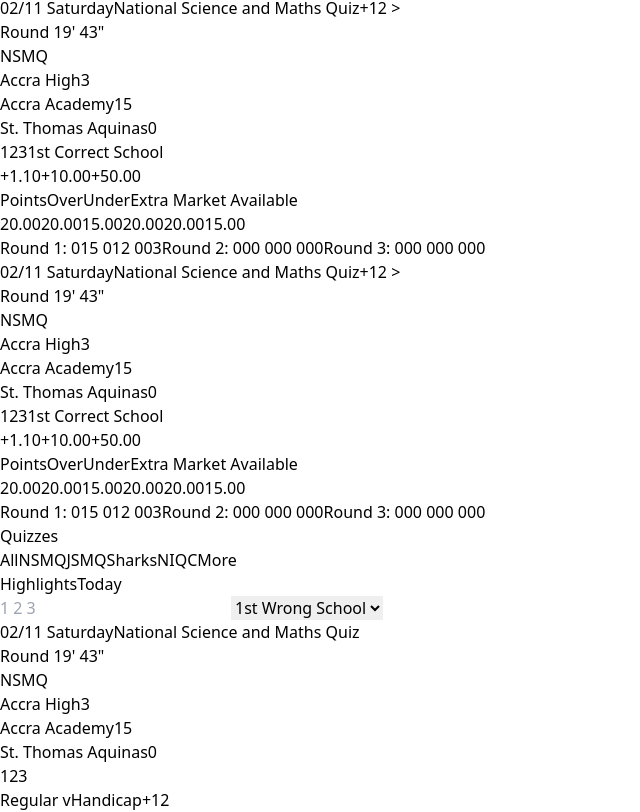
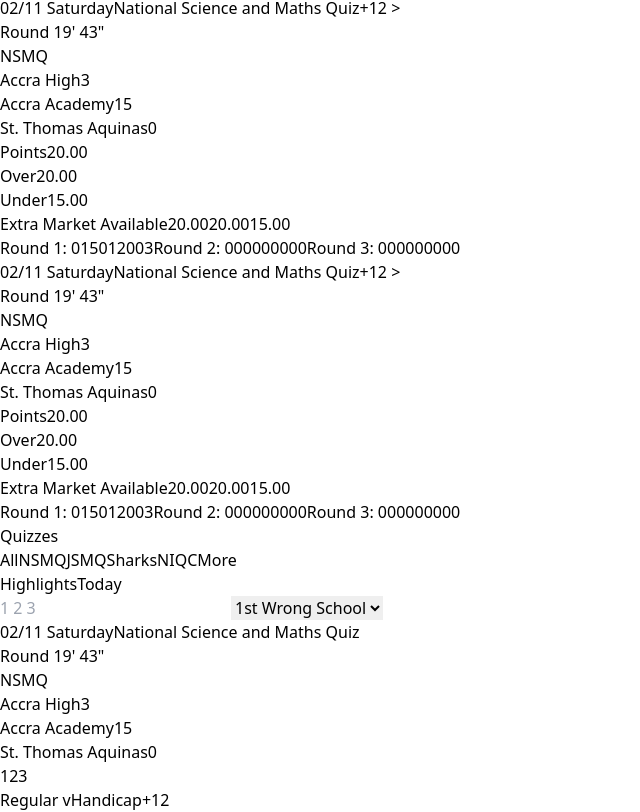
Before and after one commit to Bhankid/smartybet, a Next.js app: page / in a window 1280 px wide. Shown: the part 1270-2082 px from the top of the page, without its empty margins (0-640 px from the left). Built offline with nearby package versions, Linux system fonts and the light colour scheme.

Commit message:
desktop 1.1

```diff
--- a/src/app/page.js
+++ b/src/app/page.js
@@ -3,15 +3,15 @@
 import React, { useState, useEffect } from "react";
 
 export default function Home() {
-  const [activeTab, setActiveTab] = useState("betslip");
+  const [activeTab, setActiveTab] = useState("Betslip");
   const [currentIndex, setCurrentIndex] = useState(0);
 
   const imageUrls = [
-    "https://i.postimg.cc/k42xgTxX/quiz.jpg",
-    "https://i.postimg.cc/FFqLDb00/24.jpg",
-    "https://i.postimg.cc/BZcv1xMq/OIP.jpg",
-    "https://i.postimg.cc/KvRdybKd/OIP-1.jpg",
-    "https://i.postimg.cc/25fJvBHD/OIP-2.jpg",
+    "https://i.postimg.cc/cHz908yn/quiz.jpg",
+    "https://i.postimg.cc/gJjSCH5p/24.jpg",
+    "https://i.postimg.cc/FzJPRsNn/OIP.jpg",
+    "https://i.postimg.cc/G3WRj48t/OIP-1.jpg",
+    "https://i.postimg.cc/XYKzdJFR/OIP-2.jpg",
   ];
 
   const cardsData = [
@@ -122,7 +122,7 @@
       <div className="w-3/5 p-4">
         {/* Image Slider */}
         <div className="bg-white p-4 rounded-lg shadow-md mb-4">
-          <div className="w-full overflow-hidden rounded-lg">
+          <div className="w-full h-60 overflow-hidden rounded-lg">
             <img
               src={imageUrls[currentIndex]}
               alt={`Featured Image ${currentIndex + 1}`}
@@ -143,7 +143,6 @@
                   key={index}
                   className="bg-gray-50 rounded-lg shadow p-4 flex-shrink-0"
                 >
-
                   <div className="flex justify-between items-center mb-2">
                     <span className="text-sm font-semibold">
                       Best Odds <i className="fas fa-fire text-red-500"></i>
@@ -199,8 +198,6 @@
           </div>
         </div>
 
-
-
         {/* Live Quizzes Section */}
         <div className="bg-white rounded-lg shadow-md p-4 mb-4">
           <div className="border-b pb-2 mb-4">
@@ -255,33 +252,20 @@
                 </div>
               </div>
               <div className="flex justify-between items-center mb-2">
-                <div className="flex space-x-2">
-                  <button className="border rounded p-2 w-12">1</button>
-                  <button className="border rounded p-2 w-12">2</button>
-                  <button className="border rounded p-2 w-12">3</button>
-                  <button className="border rounded p-2 w-12">
-                    1st Correct School
-                  </button>
+                <div className="flex flex-col items-center space-y-1">
+                  <span>Points</span>
+                  <button className="border rounded p-2 w-20">20.00</button>
                 </div>
-                <div className="flex space-x-2">
-                  <button className="border rounded p-2 w-12">+1.10</button>
-                  <button className="border rounded p-2 w-12">+10.00</button>
-                  <button className="border rounded p-2 w-12">+50.00</button>
+                <div className="flex flex-col items-center space-y-1">
+                  <span>Over</span>
+                  <button className="border rounded p-2 w-20">20.00</button>
                 </div>
-              </div>
-              <div className="flex justify-between items-center mb-2">
-                <div className="flex space-x-2">
-                  <button className="border rounded p-2 w-20">Points</button>
-                  <button className="border rounded p-2 w-20">Over</button>
-                  <button className="border rounded p-2 w-20">Under</button>
-                  <button className="border rounded p-2 w-20">
-                    Extra Market Available
-                  </button>
+                <div className="flex flex-col items-center space-y-1">
+                  <span>Under</span>
+                  <button className="border rounded p-2 w-20">15.00</button>
                 </div>
-                <div className="flex space-x-2">
-                  <button className="border rounded p-2 w-20">20.00</button>
-                  <button className="border rounded p-2 w-20">20.00</button>
-                  <button className="border rounded p-2 w-20">15.00</button>
+                <div className="flex flex-col items-center space-y-1">
+                  <span>Extra Market Available</span>
                   <button className="border rounded p-2 w-20">20.00</button>
                   <button className="border rounded p-2 w-20">20.00</button>
                   <button className="border rounded p-2 w-20">15.00</button>
@@ -289,18 +273,18 @@
               </div>
               <div className="flex justify-between items-center mb-2">
                 <span>
-                  Round 1: <span className="text-blue-500">015</span>{" "}
-                  <span className="text-red-500">012</span>{" "}
+                  Round 1: <span className="text-blue-500">015</span>
+                  <span className="text-red-500">012</span>
                   <span className="text-red-500">003</span>
                 </span>
                 <span>
-                  Round 2: <span className="text-gray-500">000</span>{" "}
-                  <span className="text-gray-500">000</span>{" "}
+                  Round 2: <span className="text-gray-500">000</span>
+                  <span className="text-gray-500">000</span>
                   <span className="text-gray-500">000</span>
                 </span>
                 <span>
-                  Round 3: <span className="text-gray-500">000</span>{" "}
-                  <span className="text-gray-500">000</span>{" "}
+                  Round 3: <span className="text-gray-500">000</span>
+                  <span className="text-gray-500">000</span>
                   <span className="text-gray-500">000</span>
                 </span>
                 <span className="text-red-500">
@@ -341,33 +325,20 @@
                 </div>
               </div>
               <div className="flex justify-between items-center mb-2">
-                <div className="flex space-x-2">
-                  <button className="border rounded p-2 w-12">1</button>
-                  <button className="border rounded p-2 w-12">2</button>
-                  <button className="border rounded p-2 w-12">3</button>
-                  <button className="border rounded p-2 w-12">
-                    1st Correct School
-                  </button>
+                <div className="flex flex-col items-center space-y-1">
+                  <span>Points</span>
+                  <button className="border rounded p-2 w-20">20.00</button>
                 </div>
-                <div className="flex space-x-2">
-                  <button className="border rounded p-2 w-12">+1.10</button>
-                  <button className="border rounded p-2 w-12">+10.00</button>
-                  <button className="border rounded p-2 w-12">+50.00</button>
+                <div className="flex flex-col items-center space-y-1">
+                  <span>Over</span>
+                  <button className="border rounded p-2 w-20">20.00</button>
                 </div>
-              </div>
-              <div className="flex justify-between items-center mb-2">
-                <div className="flex space-x-2">
-                  <button className="border rounded p-2 w-20">Points</button>
-                  <button className="border rounded p-2 w-20">Over</button>
-                  <button className="border rounded p-2 w-20">Under</button>
-                  <button className="border rounded p-2 w-20">
-                    Extra Market Available
-                  </button>
+                <div className="flex flex-col items-center space-y-1">
+                  <span>Under</span>
+                  <button className="border rounded p-2 w-20">15.00</button>
                 </div>
-                <div className="flex space-x-2">
-                  <button className="border rounded p-2 w-20">20.00</button>
-                  <button className="border rounded p-2 w-20">20.00</button>
-                  <button className="border rounded p-2 w-20">15.00</button>
+                <div className="flex flex-col items-center space-y-1">
+                  <span>Extra Market Available</span>
                   <button className="border rounded p-2 w-20">20.00</button>
                   <button className="border rounded p-2 w-20">20.00</button>
                   <button className="border rounded p-2 w-20">15.00</button>
@@ -375,18 +346,18 @@
               </div>
               <div className="flex justify-between items-center mb-2">
                 <span>
-                  Round 1: <span className="text-blue-500">015</span>{" "}
-                  <span className="text-red-500">012</span>{" "}
+                  Round 1: <span className="text-blue-500">015</span>
+                  <span className="text-red-500">012</span>
                   <span className="text-red-500">003</span>
                 </span>
                 <span>
-                  Round 2: <span className="text-gray-500">000</span>{" "}
-                  <span className="text-gray-500">000</span>{" "}
+                  Round 2: <span className="text-gray-500">000</span>
+                  <span className="text-gray-500">000</span>
                   <span className="text-gray-500">000</span>
                 </span>
                 <span>
-                  Round 3: <span className="text-gray-500">000</span>{" "}
-                  <span className="text-gray-500">000</span>{" "}
+                  Round 3: <span className="text-gray-500">000</span>
+                  <span className="text-gray-500">000</span>
                   <span className="text-gray-500">000</span>
                 </span>
                 <span className="text-red-500">
@@ -531,7 +502,7 @@
 
       {/* Right Sidebar */}
       <div className="w-1/5 p-4">
-        <div className="bg-white rounded-2xl shadow-lg flex flex-col justify-between">
+        <div className="bg-white rounded-2xl shadow-lg flex flex-col justify-between mb-4">
           <div className="p-6">
             <div className="flex justify-between border-b border-gray-200 pb-2 mb-4">
               <div
@@ -578,6 +549,15 @@
           </button>
         </div>
 
+        {/* Button */}
+        <div className="flex items-center bg-blue-600 rounded-full p-2 w-30 relative">
+          <div className="bg-blue-600 rounded-full p-2">
+            <i className="fa-solid fa-headset text-white text-xl"></i>
+          </div>
+          <div className="absolute right-0 bg-blue-600 rounded-full p-4 border-2 border-white">
+            <i className="fas fa-arrow-left text-white text-xl"></i>
+          </div>
+        </div>
       </div>
     </div>
   );
```
